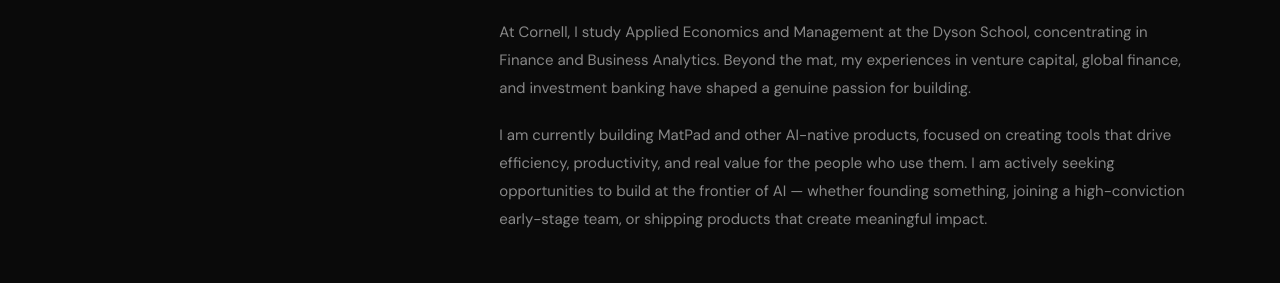
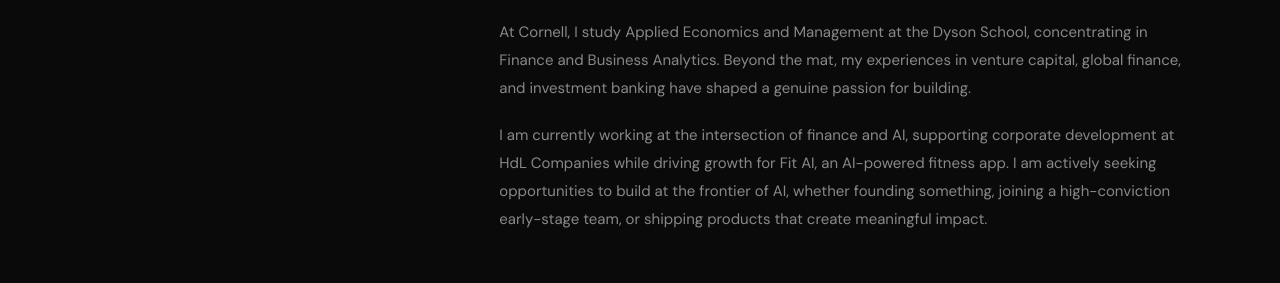
Before and after one commit to ethanqureshi/ethanqureshi-com, a Next.js app: page / in a window 1280 px wide. Shown: the part 1160-1443 px from the top of the page. Built offline with nearby package versions, Linux system fonts and the light colour scheme; a web font is replaced by a local one.

Commit message:
Update bio closing paragraph to reflect current work at HdL and Fit AI
Co-Authored-By: WOZCODE <contact@withwoz.com>

```diff
--- a/components/BioSection.tsx
+++ b/components/BioSection.tsx
@@ -53,12 +53,12 @@
               investment banking have shaped a genuine passion for building.
             </p>
             <p>
-              I am currently building MatPad and other AI-native products,
-              focused on creating tools that drive efficiency, productivity, and
-              real value for the people who use them. I am actively seeking
-              opportunities to build at the frontier of AI — whether founding
-              something, joining a high-conviction early-stage team, or
-              shipping products that create meaningful impact.
+              I am currently working at the intersection of finance and AI,
+              supporting corporate development at HdL Companies while driving
+              growth for Fit AI, an AI-powered fitness app. I am actively
+              seeking opportunities to build at the frontier of AI, whether
+              founding something, joining a high-conviction early-stage team,
+              or shipping products that create meaningful impact.
             </p>
           </div>
         </Reveal>
```
